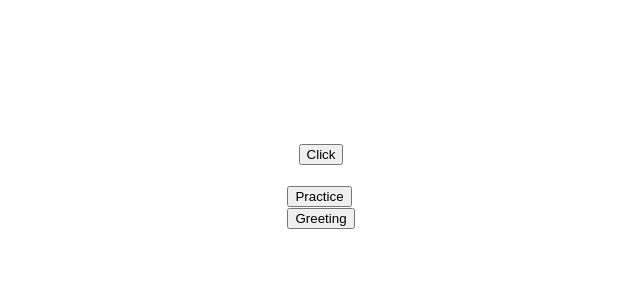
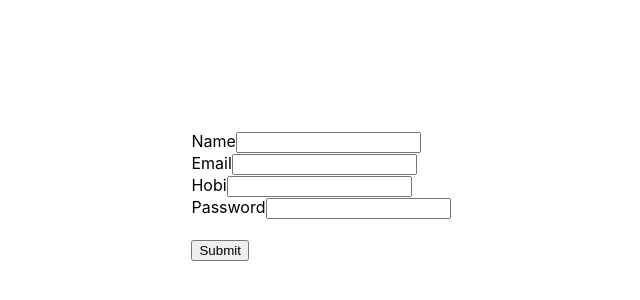
Before and after one commit to aldinhalilovic/IT-Camp-React, a React (Create React App) app: page / in a window 1280 px wide. Shown: the part 204-504 px from the top of the page, without its empty margins (319-959 px from the left). Built offline with nearby package versions, Linux system fonts and the light colour scheme.

Commit message:
form state

```diff
--- a/src/App.js
+++ b/src/App.js
@@ -149,22 +149,98 @@
 // }
 // </div>
 
-import React from "react";
+// import React from "react";
+// import "./App.css";
+// import Greeting from "./components/Greeting/Greeting";
+// import Practice from "./components/Practice/Practice";
+
+// export default function App() {
+//   const sayHello = () => {
+//     alert("SAD JE ALDIN");
+//   };
+//   return (
+//     <div className="card-container">
+//       <button onClick={sayHello}>Click</button>
+//       <br></br>
+//       <Practice clickHandler={sayHello} />
+//       <br></br>
+//       <h1>alskdj</h1>
+//     </div>
+//   );
+// }
+
+// 17.8
+
+import React, { useState } from "react";
 import "./App.css";
-import Greeting from "./components/Greeting/Greeting";
-import Practice from "./components/Practice/Practice";
 
 export default function App() {
-  const sayHello = () => {
-    alert("SAD JE ALDIN");
-  };
+  // const [name, setName] = React.useState("");
+  // const [email, setEmail] = React.useState("");
+  // const [hobi, setHobi] = React.useState("");
+  // const [password, setPassword] = useState("");
+  const [formValues, setFormValues] = useState({
+    //USESTATE za FORME, da se ne bi kucalo redom....
+    name: "",
+    email: "",
+    hobi: "",
+    password: "",
+  });
+
   return (
     <div className="card-container">
-      <button onClick={sayHello}>Click</button>
-      <br></br>
-      <Practice clickHandler={sayHello} />
-      <br></br>
-      {/* <Greeting clickHandler={sayHello} /> */}
+      <form
+        onSubmit={(e) => {
+          e.preventDefault();
+          console.log(
+            `Name: ${formValues.name}, Email: ${formValues.email}, Hobi: ${formValues.hobi}, Password : ${formValues.password}`
+          );
+        }}
+      >
+        <label htmlFor="html">Name</label>
+        <input
+          type="text"
+          id="html"
+          name="fav_language"
+          value={formValues.name}
+          onChange={(event) =>
+            setFormValues((prevState) => ({
+              ...prevState,
+              name: event.target.value,
+            }))
+          }
+        />
+        <br />
+        <label htmlFor="css">Email</label>
+        <input
+          type="email"
+          id="css"
+          name="fav_language"
+          value={formValues.email}
+          // onChange={(e) => setEmail(e.target.value)}
+        />
+        <br />
+        <label htmlFor="javascript">Hobi</label>
+        <input
+          type="text"
+          id="javascript"
+          name="fav_language"
+          value={formValues.hobi}
+          // onChange={(e) => setHobi(e.target.value)}
+        />
+        <br />
+        <label htmlFor="password">Password</label>
+        <input
+          type="password"
+          id="password"
+          name="fav_language"
+          value={formValues.password}
+          // onChange={(e) => setPassword(e.target.value)}
+        />
+        <br />
+        <br />
+        <input type="submit" defaultValue="Submit" />
+      </form>
     </div>
   );
 }
--- a/src/components/Incrementer/Incrementer.js
+++ b/src/components/Incrementer/Incrementer.js
@@ -15,7 +15,7 @@ export default function Incrementer() {
         -{" "}
       </button>
       {number}
-      <button onClick={numberIncrease}> +</button>
+      <button onClick={numberIncrease}> + </button>
       {/* <button onClick = {() => setCount ((prev) prev + 1)} */}
     </div>
   );
```
